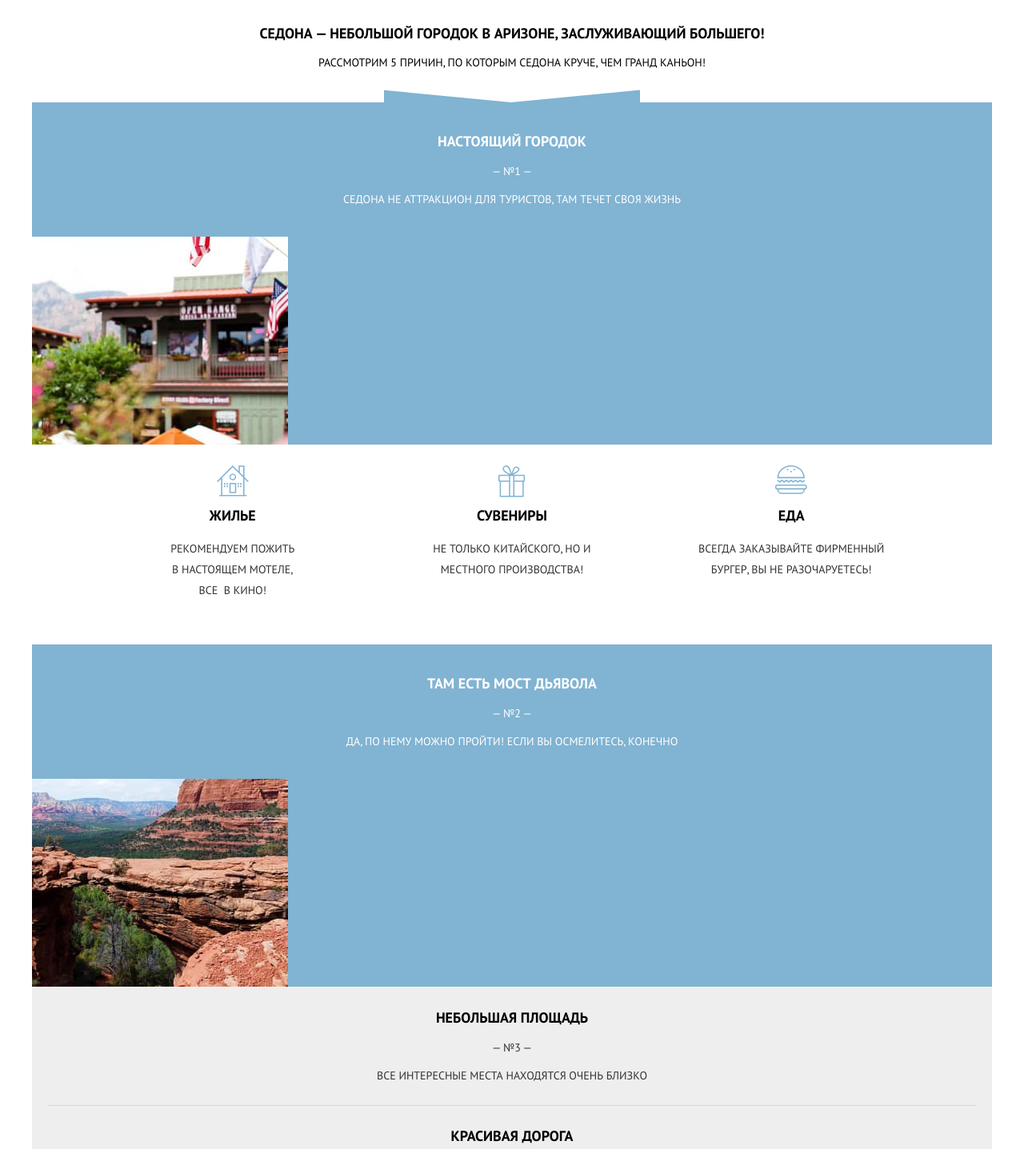
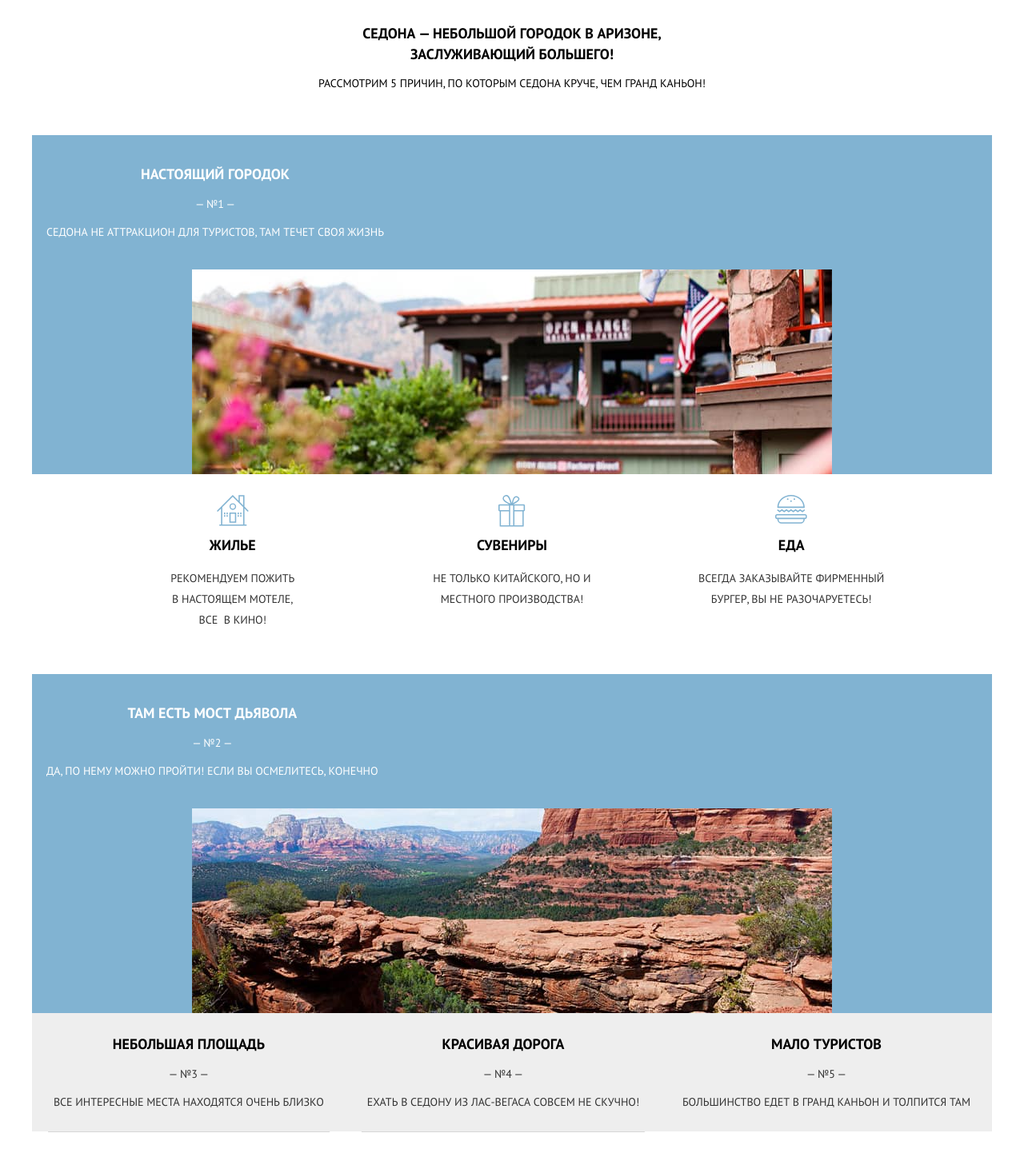
Before and after one commit to tatianaepifanova/html-school, a website: page index.html in a window 1280 px wide. Shown: the part 577-2014 px from the top of the page at 80% size. Drawn offline with Linux system fonts and the light colour scheme.

Commit message:
welcome-banner + reasons

```diff
--- a/form.html
+++ b/form.html
@@ -6,16 +6,38 @@
     <meta http-equiv="X-UA-Compatible" content="ie=edge" />
     <title>Sedona</title>
     <link rel="stylesheet" href="style.css" />
+    <script defer src="scripts/menu.js"></script>
   </head>
   <body class="body">
     <header class="header">
       <nav class="nav-menu">
+        <ul class="menu-list">
+          <li class="menu-item">
+            <a class="menu-link" href="/">Главная</a>
+          </li>
+          <li class="menu-item">
+            <a class="menu-link" href="#">Фото и видео</a>
+          </li>
+          <li class="menu-item">
+            <a class="menu-link">Форма отзыва</a>
+          </li>
+          <li class="menu-item">
+            <a class="menu-link" href="#">HTML Academy</a>
+          </li>
+        </ul>
+        <button class="menu-button">
+          Меню сайта
+          <span class="menu-button-line first"></span>
+          <span class="menu-button-line second"></span>
+          <span class="menu-button-line third"></span>
+        </button>
+      </nav>
         <ul class="menu-list hidden">
           <li class="menu-item">
-            <a class="menu-link">Главная</a>
+            <a class="menu-link" href="index.html">Главная</a>
           </li>
           <li class="menu-item">
-            <a class="menu-link" href="/">Фото и видео</a>
+            <a class="menu-link">Фото и видео</a>
           </li>
           <li class="menu-item">
             <a class="menu-link">Форма отзыва</a>
--- a/index.html
+++ b/index.html
@@ -6,11 +6,12 @@
     <meta http-equiv="X-UA-Compatible" content="ie=edge" />
     <title>Sedona</title>
     <link rel="stylesheet" href="style.css" />
+    <script defer src="scripts/menu.js"></script>
   </head>
   <body class="body">
     <header class="header">
       <nav class="nav-menu">
-        <ul class="menu-list hidden">
+        <ul class="menu-list">
           <li class="menu-item">
             <a class="menu-link">Главная</a>
           </li>
@@ -18,7 +19,7 @@
             <a class="menu-link" href="#">Фото и видео</a>
           </li>
           <li class="menu-item">
-            <a class="menu-link" href="/form.html">Форма отзыва</a>
+            <a class="menu-link" href="form.html">Форма отзыва</a>
           </li>
           <li class="menu-item">
             <a class="menu-link" href="#">HTML Academy</a>
@@ -146,6 +147,7 @@
           height="37"
           fill="none"
           xmlns="http://www.w3.org/2000/svg"
+          viewBox="0 0 320 37"
         >
           <path
             fill-rule="evenodd"
@@ -163,12 +165,12 @@
                 Cедона не аттракцион для туристов, там течет своя жизнь
               </p>
             </article>
-            <div class="reason-image-wrapper">
-              <img
+            <div class="reason-image-wrapper city">
+              <!-- <img
                 class="reason-image"
-                src="img/mobile/city.jpg"
+                src="img/tablet/city.jpg"
                 alt="Уютный уголок Седоны"
-              />
+              /> -->
             </div>
 
             <ul class="sub-reason-list">
@@ -259,12 +261,12 @@
                 Да, по нему можно пройти! Если вы осмелитесь, конечно
               </p>
             </article>
-            <div class="reason-image-wrapper">
-              <img
+            <div class="reason-image-wrapper bridge">
+              <!-- <img
                 class="reason-image"
                 src="img/mobile/bridge.jpg"
                 alt="Мост дьявола"
-              />
+              />-->
             </div>
           </li>
           <li class="reasons-item reason-short">
--- /dev/null
+++ b/scripts/menu.js
@@ -0,0 +1,11 @@
+document.addEventListener("DOMContentLoaded", function () {
+  document.querySelector(".menu-button").addEventListener("click", (e) => {
+    document.querySelector(".menu-list").classList.toggle("shown");
+    const logo = document.querySelector(".logo");
+    if (!logo.style || logo.style.display == "none") {
+      logo.style.display = "block";
+    } else {
+      logo.style.display = "none";
+    }
+  });
+});
--- a/styles/blocks/main.css
+++ b/styles/blocks/main.css
@@ -1,4 +1,7 @@
 .main-info {
+  display: flex;
+  flex-direction: column;
+  align-items: center;
   position: relative;
   padding: 32px 0 0;
 }
@@ -7,11 +10,13 @@
   font-size: 18px;
   padding: 0 18px;
   margin: 0 0 10px;
+  max-width: 520px;
 }
 
 .main-info-text {
   font-size: 14px;
   padding: 0 18px;
+  max-width: 520px;
   margin: 0;
 }
 
@@ -21,4 +26,15 @@
   position: relative;
   left: 50%;
   transform: translateX(-50%);
+  width: 100%;
 }
+
+@media (min-width: 768px) {
+  .main-info-text {
+    margin-bottom: 52px;
+  }
+
+  .main-info-bottom-border {
+    display: none;
+  }
+}
--- a/styles/blocks/reason.css
+++ b/styles/blocks/reason.css
@@ -4,12 +4,24 @@
 
 .reason-image-wrapper {
   display: flex;
-  min-height: 260px;
+  min-height: 256px;
   background-color: #81b3d2;
+  width: 100%;
+  background-repeat: no-repeat;
+  background-position: center top;
+}
+
+.reason-image-wrapper.city {
+  background-image: url("/img/tablet/city.jpg");
+}
+
+.reason-image-wrapper.bridge {
+  background-image: url("/img/tablet/bridge.jpg");
 }
 
 .reason-full .reason {
   padding: 36px 18px;
+  overflow: hidden;
 }
 
 .reason-short .reason {
@@ -44,6 +56,7 @@
   position: relative;
   color: #ffffff;
   background-color: #81b3d2;
+  width: 100%;
 }
 
 .reason-short:not(:last-child)::after {
@@ -57,3 +70,27 @@
   mix-blend-mode: normal;
   z-index: 1;
 }
+
+@media (min-width: 768px) {
+  .reasons-list {
+    display: flex;
+    flex-wrap: wrap;
+  }
+  .reason-full {
+    display: flex;
+    flex-wrap: wrap;
+    width: 100%;
+  }
+
+  .reasons-item {
+    flex-grow: 1;
+  }
+
+  .reason-image-wrapper.city {
+    background-image: url("/img/desktop/city.jpg");
+  }
+
+  .reason-image-wrapper.bridge {
+    background-image: url("/img/desktop/bridge.jpg");
+  }
+}
--- a/styles/blocks/sub-reason.css
+++ b/styles/blocks/sub-reason.css
@@ -2,6 +2,7 @@
   background-color: #ffffff;
   color: #000000;
   padding: 26px 18px 35px;
+  width: 100%;
 }
 
 .sub-reason-item {
--- a/styles/blocks/welcome-banner.css
+++ b/styles/blocks/welcome-banner.css
@@ -1,7 +1,7 @@
 .welcome-banner {
   position: relative;
   background-color: #375663;
-  background-image: url("img/desktop/banner.jpg");
+  background-image: url("/img/desktop/banner.jpg");
   background-repeat: no-repeat;
   padding: 0 18px;
   overflow: hidden;
```
Also changed, not shown: 1 other file.
